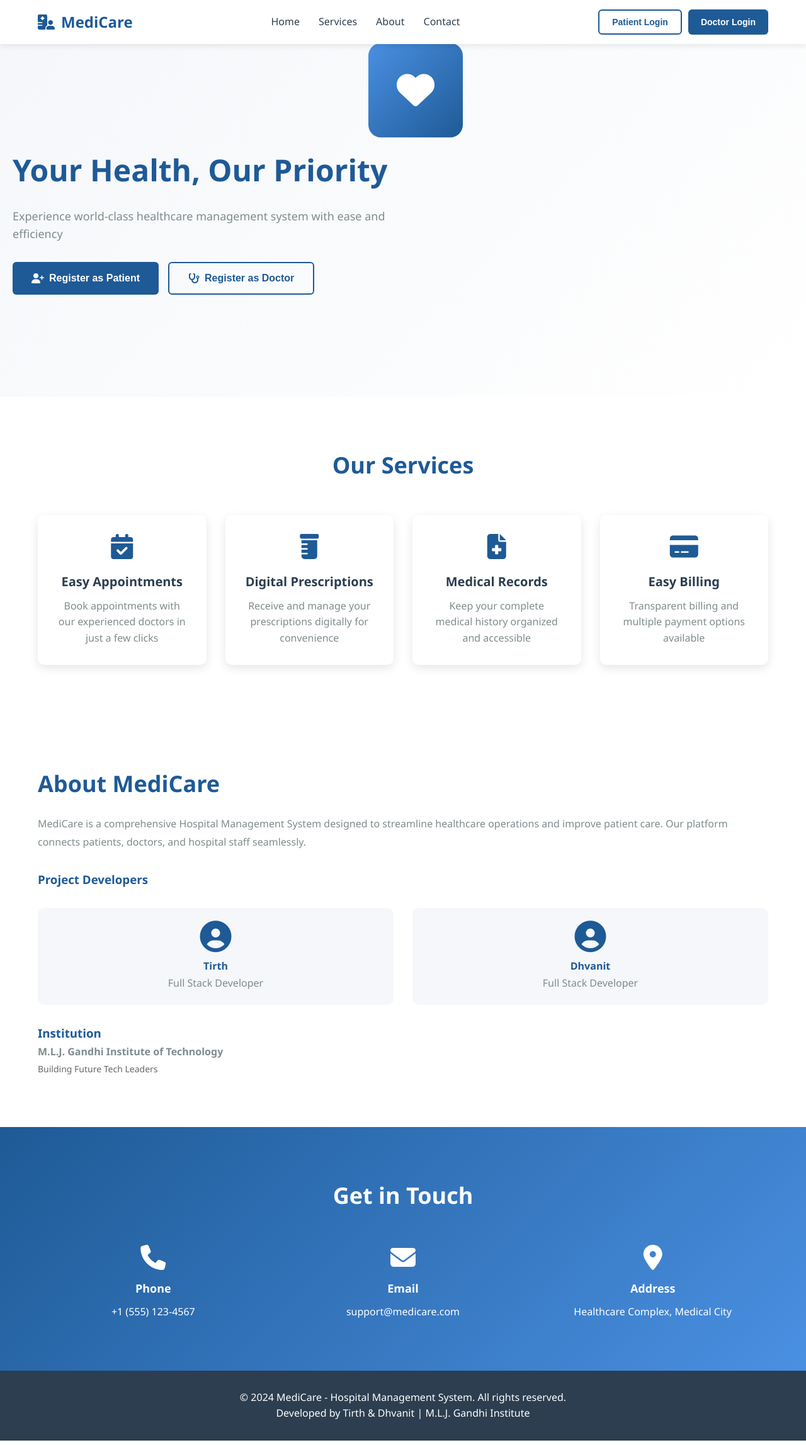
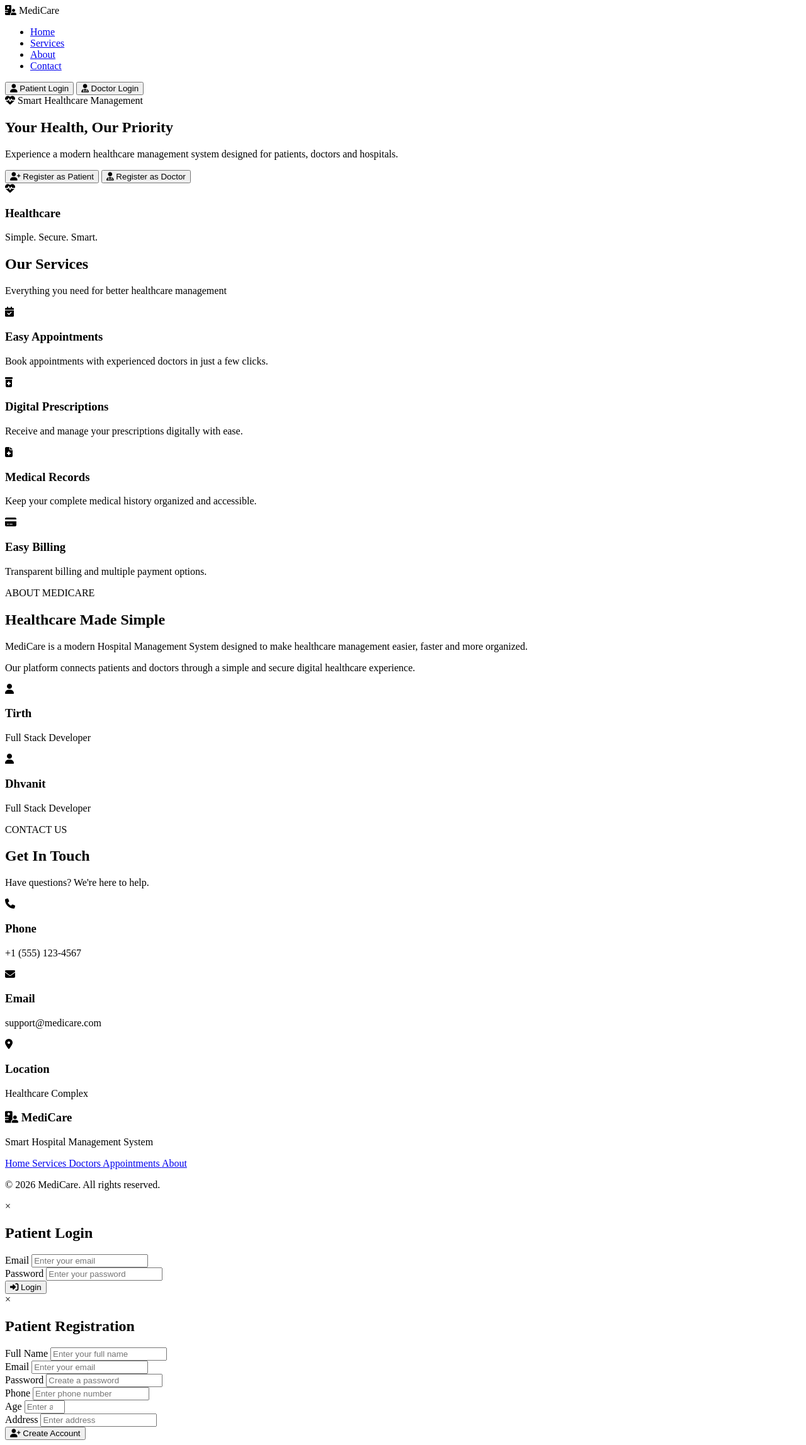
Before and after one commit to hereflorex/Medicare-project---by-florex-, a Flask app: page / in a window 1280 px wide. Shown: the whole page at 63% size. Run offline with Flask 3, Linux system fonts and the light colour scheme.

Commit message:
Update index.html

```diff
--- a/templates/index.html
+++ b/templates/index.html
@@ -3,176 +3,642 @@
 <head>
     <meta charset="UTF-8">
     <meta name="viewport" content="width=device-width, initial-scale=1.0">
+
     <title>MediCare - Hospital Management System</title>
-    <link rel="stylesheet" href="{{ url_for('static', filename='style.css') }}">
-    <link rel="stylesheet" href="https://cdnjs.cloudflare.com/ajax/libs/font-awesome/6.4.0/css/all.min.css">
+
+    <link rel="stylesheet"
+          href="{{ url_for('static', filename='css/style.css') }}">
+
+    <link rel="stylesheet"
+          href="https://cdnjs.cloudflare.com/ajax/libs/font-awesome/6.4.0/css/all.min.css">
 </head>
+
 <body>
-    <!-- Navigation -->
+
+<!-- ================= NAVBAR ================= -->
+
 <nav class="navbar">
     <div class="container">
+
         <div class="nav-brand">
             <i class="fas fa-hospital-user"></i>
             <span>MediCare</span>
         </div>
+
         <ul class="nav-menu">
-                <li><a href="#home">Home</a></li>
-                <li><a href="#services">Services</a></li>
-                <li><a href="#about">About</a></li>
-                <li><a href="#contact">Contact</a></li>
+            <li>
+                <a href="{{ url_for('index') }}">Home</a>
+            </li>
+
+            <li>
+                <a href="#services">Services</a>
+            </li>
+
+            <li>
+                <a href="{{ url_for('about') }}">About</a>
+            </li>
+
+            <li>
+                <a href="#contact">Contact</a>
+            </li>
         </ul>
+
         <div class="nav-buttons">
-                <button class="btn btn-outline" onclick="showLoginModal('patient')">Patient Login</button>
-                <button class="btn btn-primary" onclick="showLoginModal('doctor')">Doctor Login</button>
+
+            <button class="btn btn-outline"
+                    onclick="showLoginModal('patient')">
+                <i class="fas fa-user"></i>
+                Patient Login
+            </button>
+
+            <button class="btn btn-primary"
+                    onclick="showLoginModal('doctor')">
+                <i class="fas fa-user-doctor"></i>
+                Doctor Login
+            </button>
+
         </div>
+
     </div>
 </nav>
 
-    <!-- Hero Section -->
-    <section class="hero">
+
+<!-- ================= HERO ================= -->
+
+<section id="home" class="hero">
+
+    <div class="container">
+
         <div class="hero-content">
-            <h1 class="hero-title">Your Health, Our Priority</h1>
-            <p class="hero-subtitle">Experience world-class healthcare management system with ease and efficiency</p>
+
+            <span class="hero-badge">
+                <i class="fas fa-heart-pulse"></i>
+                Smart Healthcare Management
+            </span>
+
+            <h1 class="hero-title">
+                Your Health,
+                <span>Our Priority</span>
+            </h1>
+
+            <p class="hero-subtitle">
+                Experience a modern healthcare management system
+                designed for patients, doctors and hospitals.
+            </p>
+
             <div class="hero-buttons">
-                <button class="btn btn-primary btn-large" onclick="showRegisterModal('patient')">
-                    <i class="fas fa-user-plus"></i> Register as Patient
+
+                <button class="btn btn-primary btn-large"
+                        onclick="showRegisterModal('patient')">
+
+                    <i class="fas fa-user-plus"></i>
+                    Register as Patient
+
                 </button>
-                <button class="btn btn-outline btn-large" onclick="showRegisterModal('doctor')">
-                    <i class="fas fa-stethoscope"></i> Register as Doctor
+
+                <button class="btn btn-outline btn-large"
+                        onclick="showRegisterModal('doctor')">
+
+                    <i class="fas fa-user-doctor"></i>
+                    Register as Doctor
+
                 </button>
+
             </div>
+
         </div>
+
         <div class="hero-image">
+
             <div class="floating-card">
-                <i class="fas fa-heart"></i>
+
+                <i class="fas fa-heart-pulse"></i>
+
+                <h3>Healthcare</h3>
+
+                <p>
+                    Simple. Secure. Smart.
+                </p>
+
             </div>
+
         </div>
+
+    </div>
+
 </section>
 
-    <!-- Services Section -->
+
+<!-- ================= SERVICES ================= -->
+
 <section id="services" class="services">
+
     <div class="container">
+
         <h2>Our Services</h2>
+
+        <p class="section-subtitle">
+            Everything you need for better healthcare management
+        </p>
+
         <div class="services-grid">
+
             <div class="service-card">
+
+                <div class="service-icon">
                     <i class="fas fa-calendar-check"></i>
+                </div>
+
                 <h3>Easy Appointments</h3>
-                    <p>Book appointments with our experienced doctors in just a few clicks</p>
+
+                <p>
+                    Book appointments with experienced doctors
+                    in just a few clicks.
+                </p>
+
             </div>
+
+
             <div class="service-card">
-                    <i class="fas fa-prescription-bottle"></i>
+
+                <div class="service-icon">
+                    <i class="fas fa-prescription-bottle-medical"></i>
+                </div>
+
                 <h3>Digital Prescriptions</h3>
-                    <p>Receive and manage your prescriptions digitally for convenience</p>
+
+                <p>
+                    Receive and manage your prescriptions
+                    digitally with ease.
+                </p>
+
             </div>
+
+
             <div class="service-card">
+
+                <div class="service-icon">
                     <i class="fas fa-file-medical"></i>
+                </div>
+
                 <h3>Medical Records</h3>
-                    <p>Keep your complete medical history organized and accessible</p>
+
+                <p>
+                    Keep your complete medical history
+                    organized and accessible.
+                </p>
+
             </div>
+
+
             <div class="service-card">
+
+                <div class="service-icon">
                     <i class="fas fa-credit-card"></i>
+                </div>
+
                 <h3>Easy Billing</h3>
-                    <p>Transparent billing and multiple payment options available</p>
+
+                <p>
+                    Transparent billing and multiple
+                    payment options.
+                </p>
+
             </div>
+
         </div>
+
     </div>
+
+</section>
+<!-- ================= ABOUT ================= -->
+
+<section id="about" class="about-section">
+
+    <div class="container">
+
+        <div class="about-content">
+
+            <span class="section-label">
+                ABOUT MEDICARE
+            </span>
+
+            <h2>
+                Healthcare Made Simple
+            </h2>
+
+            <p>
+                MediCare is a modern Hospital Management System
+                designed to make healthcare management easier,
+                faster and more organized.
+            </p>
+
+            <p>
+                Our platform connects patients and doctors through
+                a simple and secure digital healthcare experience.
+            </p>
+
+
+            <div class="developers">
+
+                <div class="dev-card">
+
+                    <div class="dev-icon">
+                        <i class="fas fa-user"></i>
+                    </div>
+
+                    <h3>Tirth</h3>
+
+                    <p>
+                        Full Stack Developer
+                    </p>
+
+                </div>
+
+
+                <div class="dev-card">
+
+                    <div class="dev-icon">
+                        <i class="fas fa-user"></i>
+                    </div>
+
+                    <h3>Dhvanit</h3>
+
+                    <p>
+                        Full Stack Developer
+                    </p>
+
+                </div>
+
+            </div>
+
+        </div>
+
+    </div>
+
 </section>
 
-    <!-- About Section -->
-    <section id="about" class="about-section">
+
+<!-- ================= CONTACT ================= -->
+
+<section id="contact" class="contact">
+
     <div class="container">
-            <div class="about-content">
-                <h2>About MediCare</h2>
-                <p>MediCare is a comprehensive Hospital Management System designed to streamline healthcare operations and improve patient care. Our platform connects patients, doctors, and hospital staff seamlessly.</p>
 
-                <h3 style="margin-top: 30px; color: #1e5a96;">Project Developers</h3>
-                <div class="developers">
-                    <div class="dev-card">
-                        <i class="fas fa-user-circle"></i>
-                        <h4>Tirth</h4>
-                        <p>Full Stack Developer</p>
-                    </div>
-                    <div class="dev-card">
-                        <i class="fas fa-user-circle"></i>
-                        <h4>Dhvanit</h4>
-                        <p>Full Stack Developer</p>
-                    </div>
+        <div class="section-heading">
+
+            <span class="section-label">
+                CONTACT US
+            </span>
+
+            <h2>
+                Get In Touch
+            </h2>
+
+            <p>
+                Have questions? We're here to help.
+            </p>
+
         </div>
 
-                <h3 style="margin-top: 30px; color: #1e5a96;">Institution</h3>
-                <p><strong>M.L.J. Gandhi Institute of Technology</strong></p>
-                <p style="color: #666; font-size: 14px;">Building Future Tech Leaders</p>
+
+        <div class="contact-grid">
+
+            <div class="contact-item">
+
+                <div class="contact-icon">
+                    <i class="fas fa-phone"></i>
                 </div>
+
+                <h3>Phone</h3>
+
+                <p>
+                    +1 (555) 123-4567
+                </p>
+
             </div>
+
+
+            <div class="contact-item">
+
+                <div class="contact-icon">
+                    <i class="fas fa-envelope"></i>
+                </div>
+
+                <h3>Email</h3>
+
+                <p>
+                    support@medicare.com
+                </p>
+
+            </div>
+
+
+            <div class="contact-item">
+
+                <div class="contact-icon">
+                    <i class="fas fa-location-dot"></i>
+                </div>
+
+                <h3>Location</h3>
+
+                <p>
+                    Healthcare Complex
+                </p>
+
+            </div>
+
+        </div>
+
+    </div>
+
 </section>
 
-    <!-- Contact Section -->
-    <section id="contact" class="contact">
+
+<!-- ================= FOOTER ================= -->
+
+<footer class="footer">
+
     <div class="container">
-            <h2>Get in Touch</h2>
-            <div class="contact-grid">
-                <div class="contact-item">
-                    <i class="fas fa-phone"></i>
-                    <h4>Phone</h4>
-                    <p>+1 (555) 123-4567</p>
+
+        <div class="footer-content">
+
+            <div class="footer-brand">
+
+                <h3>
+                    <i class="fas fa-hospital-user"></i>
+                    MediCare
+                </h3>
+
+                <p>
+                    Smart Hospital Management System
+                </p>
+
             </div>
-                <div class="contact-item">
-                    <i class="fas fa-envelope"></i>
-                    <h4>Email</h4>
-                    <p>support@medicare.com</p>
+
+
+            <div class="footer-links">
+
+                <a href="{{ url_for('index') }}">
+                    Home
+                </a>
+
+                <a href="#services">
+                    Services
+                </a>
+
+                <a href="{{ url_for('doctors_page') }}">
+                    Doctors
+                </a>
+
+                <a href="{{ url_for('appointments_page') }}">
+                    Appointments
+                </a>
+
+                <a href="{{ url_for('about') }}">
+                    About
+                </a>
+
             </div>
-                <div class="contact-item">
-                    <i class="fas fa-map-marker-alt"></i>
-                    <h4>Address</h4>
-                    <p>Healthcare Complex, Medical City</p>
+
         </div>
+
+
+        <div class="footer-bottom">
+
+            <p>
+                © 2026 MediCare.
+                All rights reserved.
+            </p>
+
         </div>
+
     </div>
-    </section>
 
-    <!-- Footer -->
-    <footer class="footer">
-        <div class="container">
-            <p>&copy; 2024 MediCare - Hospital Management System. All rights reserved.</p>
-            <p>Developed by Tirth & Dhvanit | M.L.J. Gandhi Institute</p>
-        </div>
 </footer>
 
-    <!-- Login Modal -->
+
+<!-- ================= LOGIN MODAL ================= -->
+
 <div id="loginModal" class="modal">
+
     <div class="modal-content">
-            <span class="close" onclick="closeModal('loginModal')">&times;</span>
-            <h2>Login</h2>
-            <form onsubmit="handleLogin(event)">
-                <input type="email" id="loginEmail" placeholder="Email" required>
-                <input type="password" id="loginPassword" placeholder="Password" required>
-                <button type="submit" class="btn btn-primary">Login</button>
-            </form>
-        </div>
+
+        <span class="close"
+              onclick="closeModal('loginModal')">
+            &times;
+        </span>
+
+
+        <h2 id="loginTitle">
+            Patient Login
+        </h2>
+
+
+        <form id="loginForm">
+
+            <div class="form-group">
+
+                <label for="loginEmail">
+                    Email
+                </label>
+
+                <input
+                    type="email"
+                    id="loginEmail"
+                    placeholder="Enter your email"
+                    required>
+
             </div>
 
-    <!-- Register Modal -->
-    <div id="registerModal" class="modal">
-        <div class="modal-content">
-            <span class="close" onclick="closeModal('registerModal')">&times;</span>
-            <h2>Create Account</h2>
-            <form onsubmit="handleRegister(event)">
-                <input type="text" id="regName" placeholder="Full Name" required>
-                <input type="email" id="regEmail" placeholder="Email" required>
-                <input type="password" id="regPassword" placeholder="Password" required>
-                <input type="tel" id="regPhone" placeholder="Phone" required>
-                <div id="patientFields" style="display: none;">
-                    <input type="number" id="regAge" placeholder="Age">
-                    <input type="text" id="regAddress" placeholder="Address">
-                </div>
-                <div id="doctorFields" style="display: none;">
-                    <input type="text" id="regSpecialization" placeholder="Specialization">
-                </div>
-                <button type="submit" class="btn btn-primary">Register</button>
-            </form>
-        </div>
+
+            <div class="form-group">
+
+                <label for="loginPassword">
+                    Password
+                </label>
+
+                <input
+                    type="password"
+                    id="loginPassword"
+                    placeholder="Enter your password"
+                    required>
+
             </div>
 
+
+            <button
+                type="submit"
+                class="btn btn-primary">
+
+                <i class="fas fa-right-to-bracket"></i>
+                Login
+
+            </button>
+
+        </form>
+
+    </div>
+
+</div>
+
+
+<!-- ================= REGISTER MODAL ================= -->
+
+<div id="registerModal" class="modal">
+
+    <div class="modal-content">
+
+        <span class="close"
+              onclick="closeModal('registerModal')">
+            &times;
+        </span>
+
+
+        <h2 id="registerTitle">
+            Patient Registration
+        </h2>
+
+
+        <form id="registerForm">
+
+            <div class="form-group">
+
+                <label for="regName">
+                    Full Name
+                </label>
+
+                <input
+                    type="text"
+                    id="regName"
+                    placeholder="Enter your full name"
+                    required>
+
+            </div>
+
+
+            <div class="form-group">
+
+                <label for="regEmail">
+                    Email
+                </label>
+
+                <input
+                    type="email"
+                    id="regEmail"
+                    placeholder="Enter your email"
+                    required>
+
+            </div>
+
+
+            <div class="form-group">
+
+                <label for="regPassword">
+                    Password
+                </label>
+
+                <input
+                    type="password"
+                    id="regPassword"
+                    placeholder="Create a password"
+                    minlength="6"
+                    required>
+
+            </div>
+
+
+            <div class="form-group">
+
+                <label for="regPhone">
+                    Phone
+                </label>
+
+                <input
+                    type="tel"
+                    id="regPhone"
+                    placeholder="Enter phone number"
+                    required>
+
+            </div>
+
+
+            <!-- PATIENT FIELDS -->
+
+            <div id="patientFields">
+
+                <div class="form-group">
+
+                    <label for="regAge">
+                        Age
+                    </label>
+
+                    <input
+                        type="number"
+                        id="regAge"
+                        placeholder="Enter age"
+                        min="1"
+                        max="120">
+
+                </div>
+
+
+                <div class="form-group">
+
+                    <label for="regAddress">
+                        Address
+                    </label>
+
+                    <input
+                        type="text"
+                        id="regAddress"
+                        placeholder="Enter address">
+
+                </div>
+
+            </div>
+
+
+            <!-- DOCTOR FIELDS -->
+
+            <div id="doctorFields"
+                 style="display: none;">
+
+                <div class="form-group">
+
+                    <label for="regSpecialization">
+                        Specialization
+                    </label>
+
+                    <input
+                        type="text"
+                        id="regSpecialization"
+                        placeholder="e.g. Cardiologist">
+
+                </div>
+
+            </div>
+
+
+            <button
+                type="submit"
+                class="btn btn-primary">
+
+                <i class="fas fa-user-plus"></i>
+                Create Account
+
+            </button>
+
+        </form>
+
+    </div>
+
+</div>
+
+
+<!-- ================= JAVASCRIPT ================= -->
+
 <script src="{{ url_for('static', filename='js/script.js') }}"></script>
+
 </body>
 </html>
```
Lines whose indentation alone changed are shown as unchanged.
